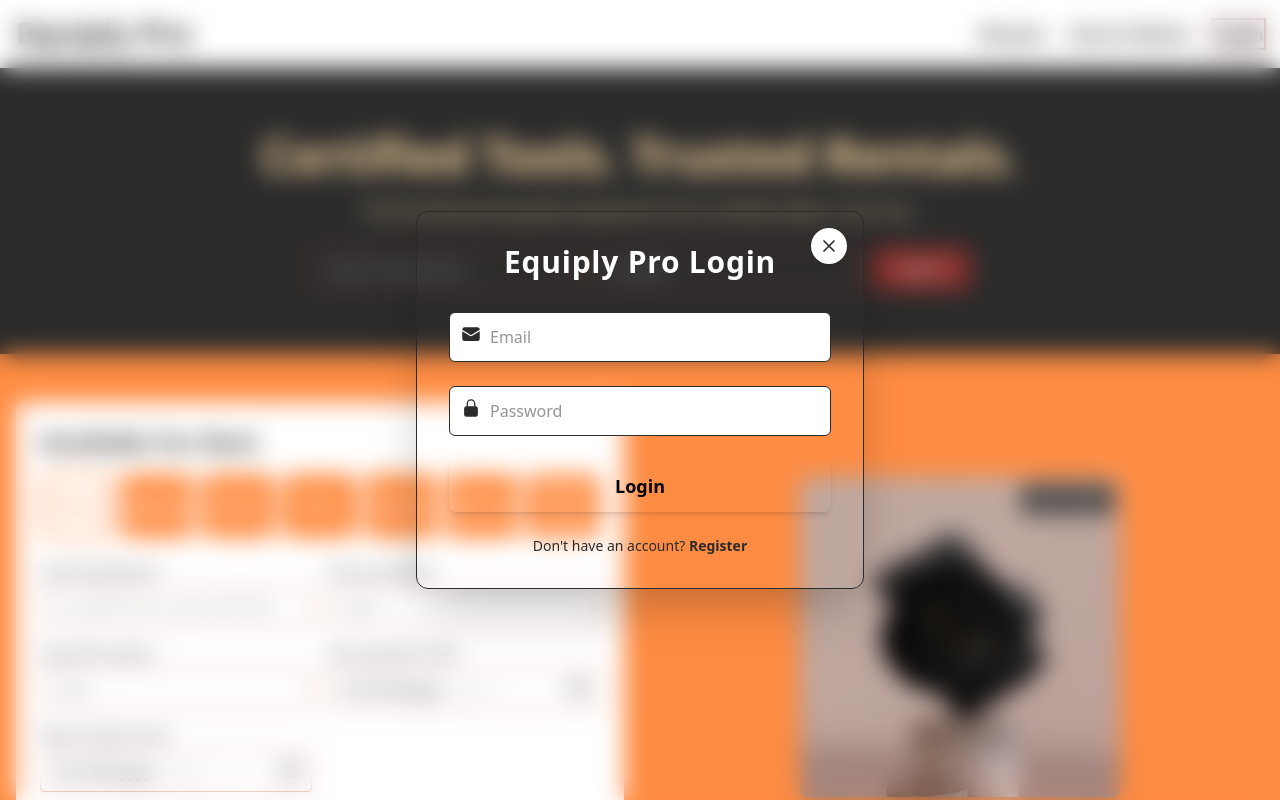
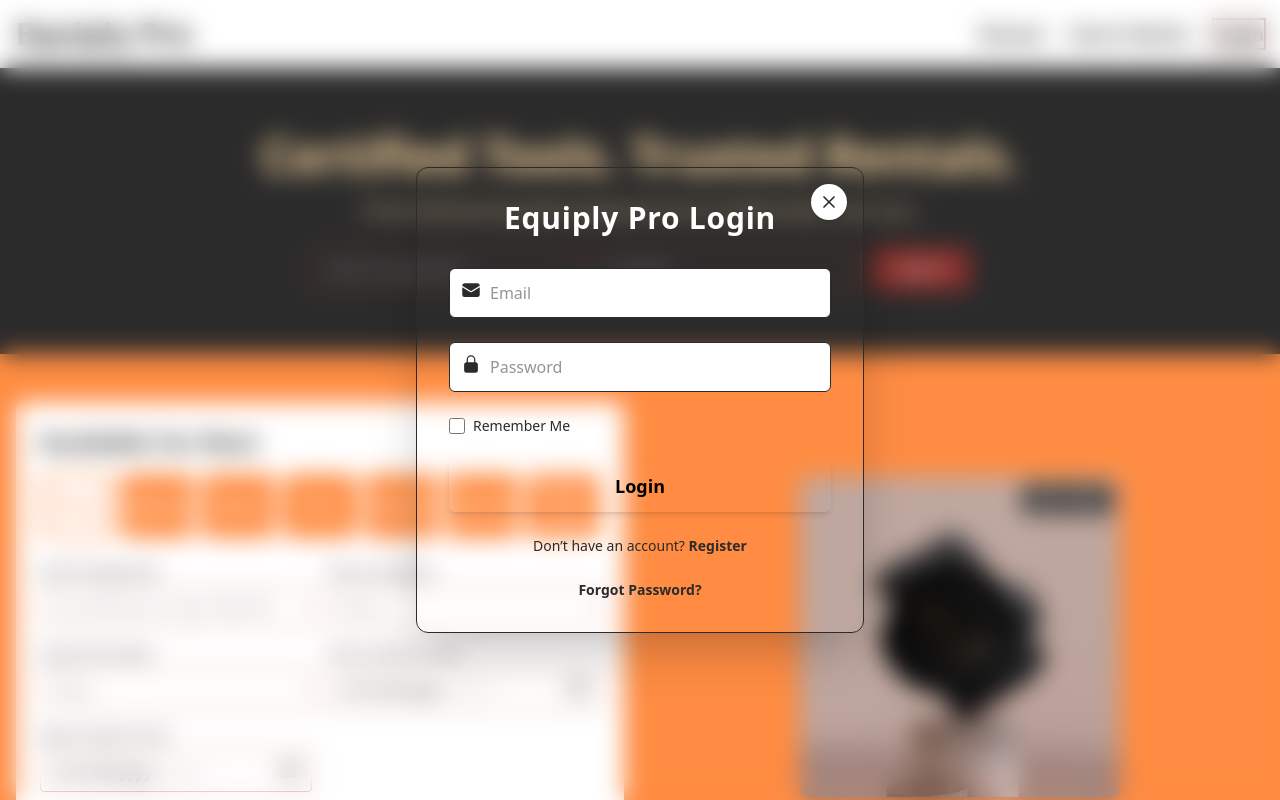
Before and after one commit to siddiq541/equipment-loan-app, a Next.js app in the folder frontend/: page / in a window 1280 px wide. Both pictures are taken after a click on the button "Login". Shown: the top 800 px of the page. Built offline with nearby package versions, Linux system fonts and the light colour scheme.

Commit message:
reset password overlay and remember me checkbox added to login

```diff
--- a/frontend/components/LoginOverlay.jsx
+++ b/frontend/components/LoginOverlay.jsx
@@ -1,18 +1,18 @@
 "use client";
 import React, { useState } from 'react';
 import axios from 'axios';
-import {
-  EnvelopeIcon,
-  LockClosedIcon,
-} from '@heroicons/react/24/solid';
+import { EnvelopeIcon, LockClosedIcon } from '@heroicons/react/24/solid';
+import ResetPasswordOverlay from './ResetPasswordOverlay';
 
 const LoginOverlay = ({ onClose }) => {
   const [email, setEmail] = useState('');
   const [password, setPassword] = useState('');
+  const [rememberMe, setRememberMe] = useState(false);
   const [error, setError] = useState('');
   const [loading, setLoading] = useState(false);
+  const [showReset, setShowReset] = useState(false);
 
-  const handleSubmit = async (e) => {
+  const handleLogin = async (e) => {
     e.preventDefault();
     setError('');
     setLoading(true);
@@ -26,11 +26,18 @@
       });
 
       localStorage.setItem('authToken', response.data.token);
+      localStorage.setItem('role', response.data.role);
+      if (rememberMe) {
+        localStorage.setItem('rememberMe', 'true');
+      } else {
+        localStorage.removeItem('rememberMe');
+      }
+
       console.log('Login successful');
       window.location.href = '/dashboard';
     } catch (err) {
       console.log(err);
-      setError(err?.response?.data?.token || 'Login failed. Please try again.');
+      setError(err?.response?.data?.message || 'Login failed. Please try again.');
     } finally {
       setLoading(false);
     }
@@ -38,27 +45,20 @@
 
   return (
     <div className="fixed inset-0 z-50 flex items-center justify-center bg-carbon bg-opacity-80 backdrop-blur-md">
+      {showReset ? (
+        <ResetPasswordOverlay onClose={() => setShowReset(false)} />
+      ) : (
         <div className="relative w-full max-w-md bg-nougat bg-opacity-95 backdrop-blur-lg rounded-xl shadow-2xl p-8 border border-rust">
 
-        {/* Curved Close Button */}
+          {/* Close Button */}
           <button
             onClick={onClose}
             className="absolute top-4 right-4 bg-white text-carbon p-2 rounded-full shadow hover:bg-saffron transition"
             aria-label="Close"
           >
-          <svg
-            xmlns="http://www.w3.org/2000/svg"
-            fill="none"
-            viewBox="0 0 24 24"
-            strokeWidth={2}
-            stroke="currentColor"
-            className="h-5 w-5"
-          >
-            <path
-              strokeLinecap="round"
-              strokeLinejoin="round"
-              d="M6 18L18 6M6 6l12 12"
-            />
+            <svg xmlns="http://www.w3.org/2000/svg" fill="none" viewBox="0 0 24 24"
+              strokeWidth={2} stroke="currentColor" className="h-5 w-5">
+              <path strokeLinecap="round" strokeLinejoin="round" d="M6 18L18 6M6 6l12 12" />
             </svg>
           </button>
 
@@ -66,7 +66,7 @@
           <h2 className="text-3xl font-bold text-white mb-8 text-center tracking-wide">Equiply Pro Login</h2>
 
           {/* Form */}
-        <form onSubmit={handleSubmit} className="space-y-6">
+          <form onSubmit={handleLogin} className="space-y-6">
             <div className="relative">
               <EnvelopeIcon className="absolute left-3 top-3 h-5 w-5 text-carbon" />
               <input
@@ -90,12 +90,26 @@
               />
             </div>
 
+            {/* Remember Me */}
+            <div className="flex items-center gap-2">
+              <input
+                type="checkbox"
+                id="rememberMe"
+                checked={rememberMe}
+                onChange={(e) => setRememberMe(e.target.checked)}
+                className="h-4 w-4 text-saffron border-carbon focus:ring-saffron"
+              />
+              <label htmlFor="rememberMe" className="text-sm text-carbon font-medium">
+                Remember Me
+              </label>
+            </div>
+
             {/* Error Message */}
             {error && (
               <p className="text-sm text-red-600 bg-[#ffd2d2] p-2 rounded-md">{error}</p>
             )}
 
-          {/* Neon Hover-Up Login Button */}
+            {/* Login Button */}
             <button
               type="submit"
               disabled={loading}
@@ -106,13 +120,25 @@
 
             {/* Register Link */}
             <p className="text-sm text-center text-carbon">
-            Don't have an account?{' '}
+              Don’t have an account?{' '}
               <a href="/?register=true" className="text-saffron hover:underline font-semibold">
                 Register
               </a>
             </p>
+
+            {/* Forgot Password */}
+            <p className="text-sm text-center text-carbon mt-4">
+              <button
+                type="button"
+                onClick={() => setShowReset(true)}
+                className="text-saffron hover:underline font-semibold"
+              >
+                Forgot Password?
+              </button>
+            </p>
           </form>
         </div>
+      )}
     </div>
   );
 };
--- /dev/null
+++ b/frontend/components/ResetPasswordOverlay.jsx
@@ -0,0 +1,91 @@
+"use client";
+import React, { useState } from "react";
+import { LockClosedIcon, EnvelopeIcon } from "@heroicons/react/24/solid";
+
+const ResetPasswordOverlay = ({ onClose }) => {
+  const [email, setEmail] = useState("");
+  const [submitted, setSubmitted] = useState(false);
+  const [error, setError] = useState("");
+
+  const handleSubmit = async (e) => {
+    e.preventDefault();
+    setError("");
+
+    if (!email) {
+      setError("Please enter your email address.");
+      return;
+    }
+
+    try {
+      // Replace with actual API call
+      console.log("Reset link sent to:", email);
+      setSubmitted(true);
+    } catch (err) {
+      setError("Something went wrong. Please try again.");
+    }
+  };
+
+  return (
+    <div className="fixed inset-0 z-50 flex items-center justify-center bg-carbon bg-opacity-80 backdrop-blur-md">
+      <div className="relative w-full max-w-md bg-nougat bg-opacity-95 backdrop-blur-lg rounded-xl shadow-2xl p-8 border border-rust">
+
+        {/* Close Button */}
+        <button
+          onClick={onClose}
+          className="absolute top-4 right-4 bg-white text-carbon p-2 rounded-full shadow hover:bg-saffron transition"
+          aria-label="Close"
+        >
+          <svg xmlns="http://www.w3.org/2000/svg" fill="none" viewBox="0 0 24 24"
+            strokeWidth={2} stroke="currentColor" className="h-5 w-5">
+            <path strokeLinecap="round" strokeLinejoin="round" d="M6 18L18 6M6 6l12 12" />
+          </svg>
+        </button>
+
+        {/* Title */}
+        <h2 className="text-2xl font-bold text-white mb-6 text-center tracking-wide">
+          Reset Your Password
+        </h2>
+
+        {/* Form */}
+        {!submitted ? (
+          <form onSubmit={handleSubmit} className="space-y-6">
+            <div className="relative">
+              <EnvelopeIcon className="absolute left-3 top-3 h-5 w-5 text-carbon" />
+              <input
+                type="email"
+                value={email}
+                onChange={(e) => setEmail(e.target.value)}
+                placeholder="Enter your registered email"
+                required
+                className="w-full pl-10 pr-4 py-3 rounded-md border border-rust bg-white text-carbon text-base focus:outline-none focus:ring-2 focus:ring-saffron"
+              />
+            </div>
+
+            {error && (
+              <p className="text-sm text-red-600 bg-[#ffd2d2] p-2 rounded-md">{error}</p>
+            )}
+
+            <button
+              type="submit"
+              className="w-full py-3 px-4 bg-gradient-to-r from-paprika to-saffron text-black text-lg font-semibold rounded-md shadow-md transform transition duration-300 ease-in-out hover:-translate-y-1 hover:shadow-lg hover:from-saffron hover:to-paprika hover:ring-2 hover:ring-saffron hover:ring-offset-2"
+            >
+              Send Reset Link
+            </button>
+          </form>
+        ) : (
+          <div className="text-center text-carbon space-y-4">
+            <h3 className="text-xl font-semibold text-white">Check your inbox</h3>
+            <p>We've sent a password reset link to <span className="font-medium">{email}</span>.</p>
+            <button
+              onClick={onClose}
+              className="mt-4 text-sm text-saffron underline hover:text-paprika"
+            >
+            </button>
+          </div>
+        )}
+      </div>
+    </div>
+  );
+};
+
+export default ResetPasswordOverlay;
```
Lines whose indentation alone changed are shown as unchanged.
